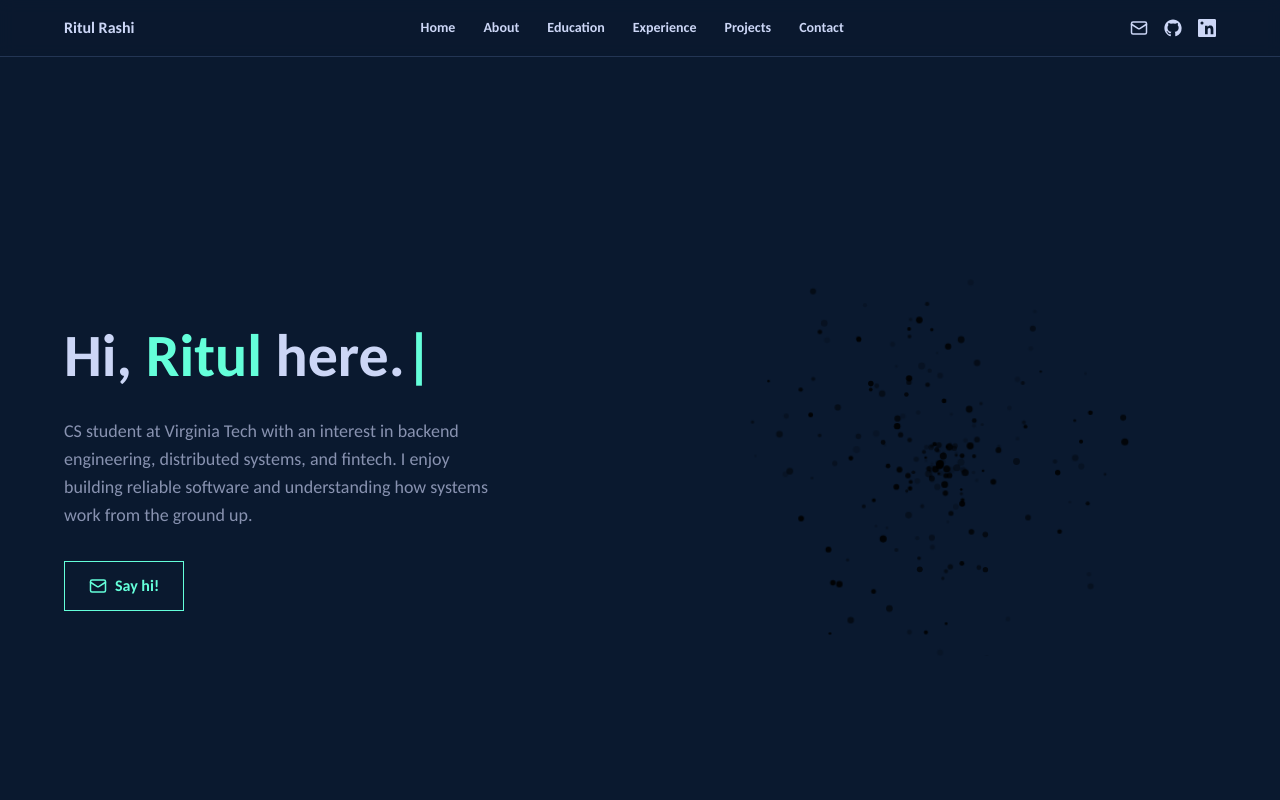
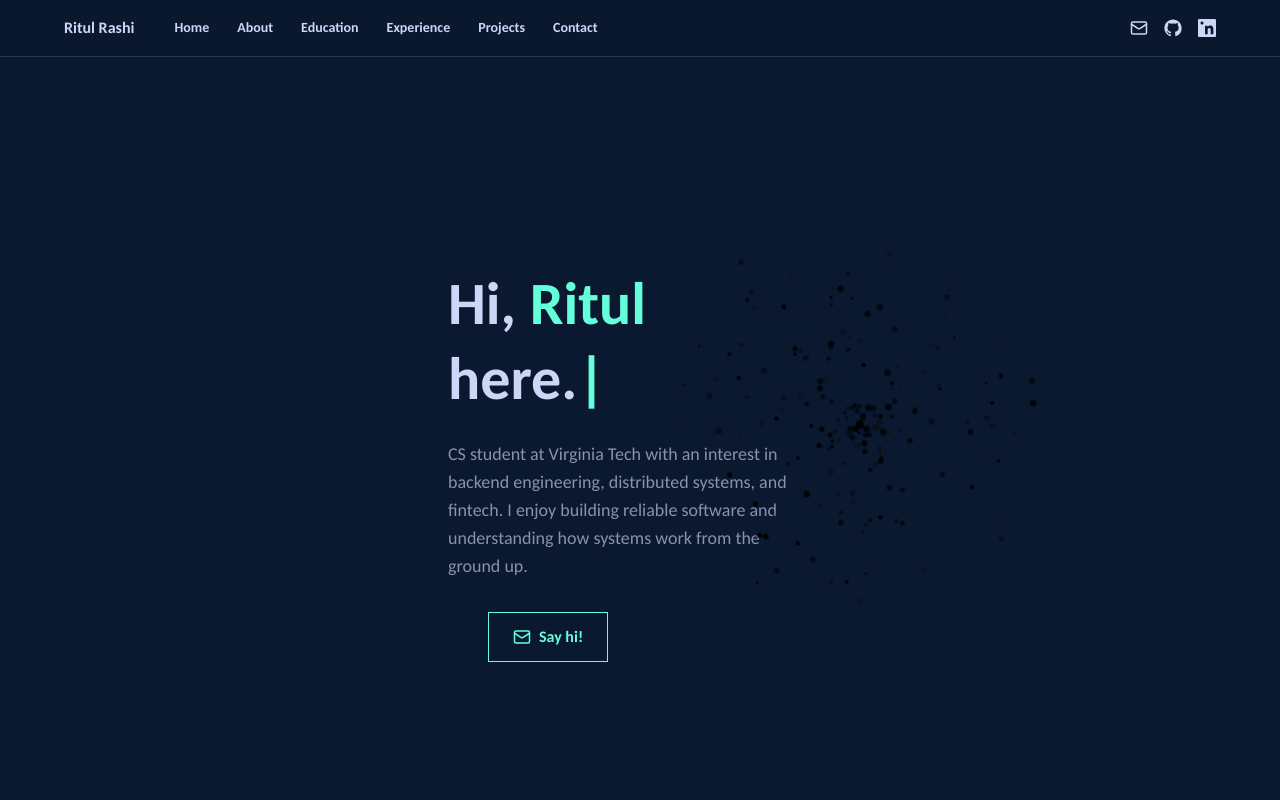
Before and after one commit to ritulrashi/Portfolio, a Next.js app: page / in a window 1280 px wide. Shown: the top 800 px of the page. Built offline with nearby package versions, Linux system fonts and the light colour scheme.

Commit message:
Adjust hero layout: group nav left, shift hero text/particles with responsive scaling

```diff
--- a/components/Header.tsx
+++ b/components/Header.tsx
@@ -11,24 +11,8 @@ const NAV_LINKS = [
   { href: "#contact", label: "Contact" },
 ];
 
-export default function Header() {
+function SocialLinks() {
   return (
-    <header className="fixed top-0 w-full z-50 bg-background/90 backdrop-blur-sm border-b border-border">
-      <div className="flex items-center justify-between px-6 md:px-16 py-4">
-        <a href="#home" className="font-bold text-text">
-          Ritul Rashi
-        </a>
-        <nav className="hidden md:flex gap-7">
-          {NAV_LINKS.map((link) => (
-            <a
-              key={link.href}
-              href={link.href}
-              className="text-sm font-bold text-text hover:text-accent transition-colors"
-            >
-              {link.label}
-            </a>
-          ))}
-        </nav>
     <div className="flex items-center gap-4">
       <a
         href={`mailto:${profile.email}`}
@@ -56,6 +40,30 @@ export default function Header() {
         <LinkedinIcon size={18} />
       </a>
     </div>
+  );
+}
+
+export default function Header() {
+  return (
+    <header className="fixed top-0 w-full z-50 bg-background/90 backdrop-blur-sm border-b border-border">
+      <div className="flex items-center gap-10 px-6 md:px-16 py-4">
+        <a href="#home" className="font-bold text-text">
+          Ritul Rashi
+        </a>
+        <nav className="hidden md:flex gap-7">
+          {NAV_LINKS.map((link) => (
+            <a
+              key={link.href}
+              href={link.href}
+              className="text-sm font-bold text-text hover:text-accent transition-colors"
+            >
+              {link.label}
+            </a>
+          ))}
+        </nav>
+        <div className="ml-auto">
+          <SocialLinks />
+        </div>
       </div>
     </header>
   );
--- a/components/Hero.tsx
+++ b/components/Hero.tsx
@@ -10,7 +10,7 @@ export default function Hero() {
       id="home"
       className="px-6 md:px-16 min-h-screen flex flex-col-reverse md:flex-row items-center justify-between gap-12 pt-32"
     >
-      <div className="w-full md:w-1/2">
+      <div className="w-full md:w-1/2 md:ml-8 lg:ml-28 xl:ml-96">
         <h1 className="text-4xl md:text-6xl font-bold leading-tight">
           {lead}
           <span className="text-accent">Ritul</span>
@@ -20,13 +20,13 @@ export default function Hero() {
         <p className="mt-6 max-w-md text-lg text-text-muted">{profile.heroBody}</p>
         <a
           href={`mailto:${profile.email}`}
-          className="mt-8 inline-flex items-center gap-2 border border-accent text-accent px-6 py-3 font-bold hover:bg-accent/10 transition-colors"
+          className="mt-8 ml-2 md:ml-10 inline-flex items-center gap-2 border border-accent text-accent px-6 py-3 font-bold hover:bg-accent/10 transition-colors"
         >
           <Mail size={18} />
           Say hi!
         </a>
       </div>
-      <div className="w-full md:w-1/2 flex justify-center">
+      <div className="w-full md:w-1/2 flex justify-center md:-translate-x-8 md:-translate-y-2 lg:-translate-x-20 lg:-translate-y-6 xl:-translate-x-44 xl:-translate-y-10">
         <ParticleScatter />
       </div>
     </section>
```
Lines whose indentation alone changed are shown as unchanged.
